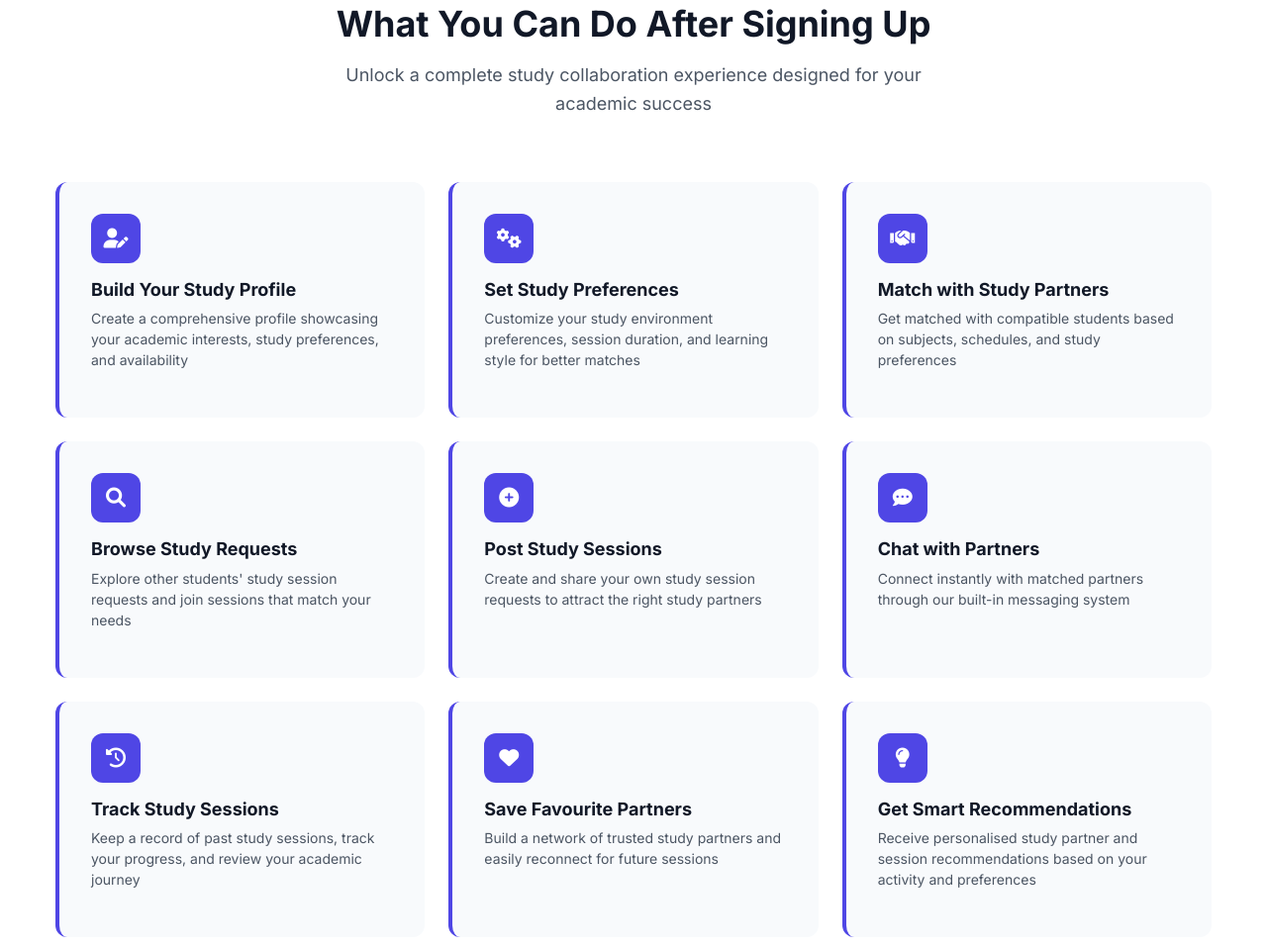
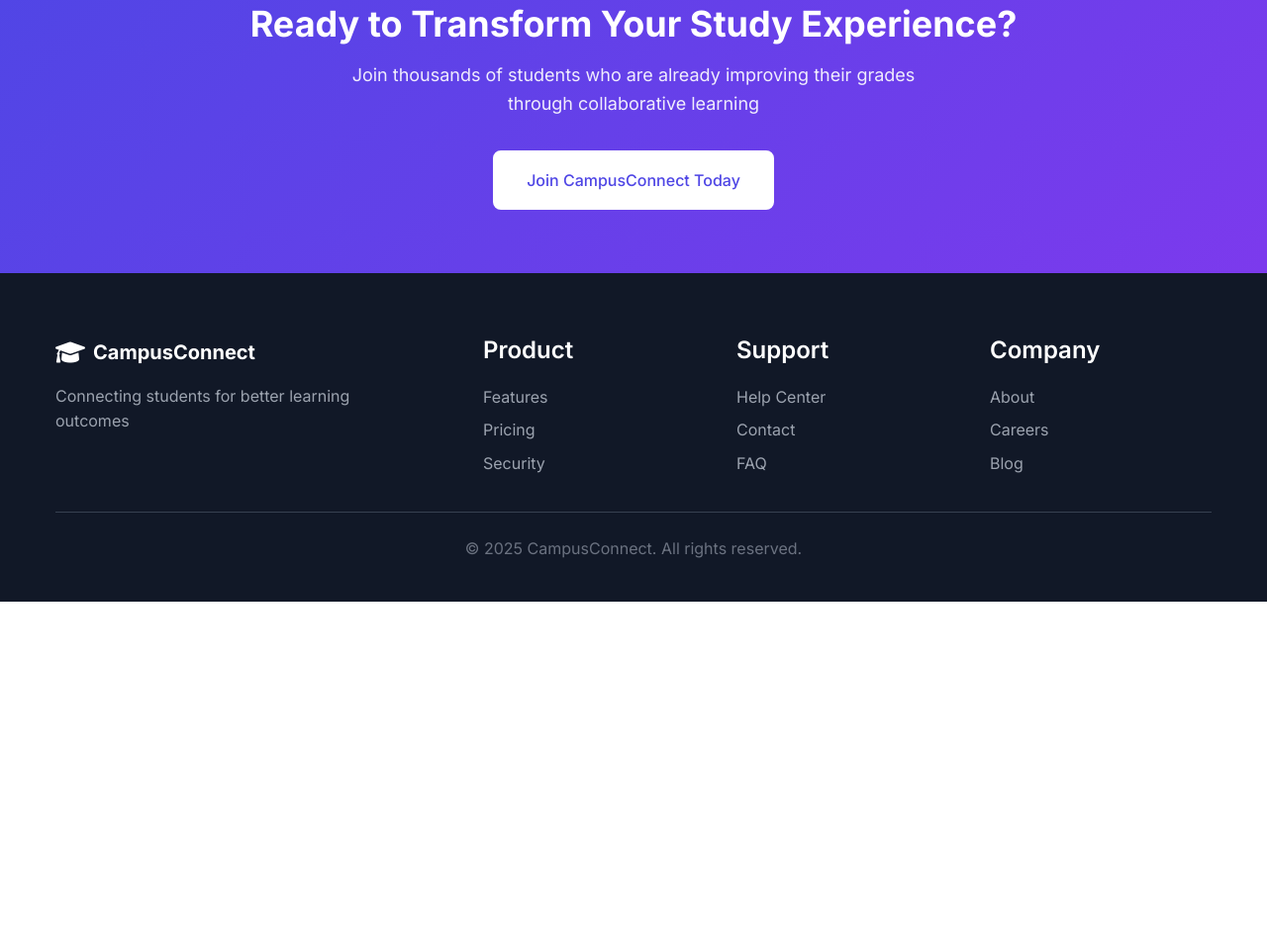
Before and after one commit to YingXuan-RP/c240-project-website, a plain HTML site: page index.html in a window 1280 px wide. Shown: the part 2401-3360 px from the top of the page at 99% size. After the commit the page ends 3009 px from the top, so only its background shows below. Drawn offline with Linux system fonts and the light colour scheme.

Commit message:
Remove 'What You Can Do After Signing Up' section - keep only Study Hub dashboard

```diff
--- a/index.html
+++ b/index.html
@@ -178,81 +178,6 @@
                     </div>
                     <h3>Peer Reviews</h3>
                     <p>Rate and review study partners to build trust in the community</p>
-                </div>
-            </div>
-        </div>
-    </section>
-
-    <!-- What You Can Do Section -->
-    <section class="what-you-can-do">
-        <div class="container">
-            <div class="section-header">
-                <h2>What You Can Do After Signing Up</h2>
-                <p>Unlock a complete study collaboration experience designed for your academic success</p>
-            </div>
-            <div class="capabilities-grid">
-                <div class="capability-item">
-                    <div class="capability-icon">
-                        <i class="fas fa-user-edit"></i>
-                    </div>
-                    <h3>Build Your Study Profile</h3>
-                    <p>Create a comprehensive profile showcasing your academic interests, study preferences, and availability</p>
-                </div>
-                <div class="capability-item">
-                    <div class="capability-icon">
-                        <i class="fas fa-cogs"></i>
-                    </div>
-                    <h3>Set Study Preferences</h3>
-                    <p>Customize your study environment preferences, session duration, and learning style for better matches</p>
-                </div>
-                <div class="capability-item">
-                    <div class="capability-icon">
-                        <i class="fas fa-handshake"></i>
-                    </div>
-                    <h3>Match with Study Partners</h3>
-                    <p>Get matched with compatible students based on subjects, schedules, and study preferences</p>
-                </div>
-                <div class="capability-item">
-                    <div class="capability-icon">
-                        <i class="fas fa-search"></i>
-                    </div>
-                    <h3>Browse Study Requests</h3>
-                    <p>Explore other students' study session requests and join sessions that match your needs</p>
-                </div>
-                <div class="capability-item">
-                    <div class="capability-icon">
-                        <i class="fas fa-plus-circle"></i>
-                    </div>
-                    <h3>Post Study Sessions</h3>
-                    <p>Create and share your own study session requests to attract the right study partners</p>
-                </div>
-                <div class="capability-item">
-                    <div class="capability-icon">
-                        <i class="fas fa-comment-dots"></i>
-                    </div>
-                    <h3>Chat with Partners</h3>
-                    <p>Connect instantly with matched partners through our built-in messaging system</p>
-                </div>
-                <div class="capability-item">
-                    <div class="capability-icon">
-                        <i class="fas fa-history"></i>
-                    </div>
-                    <h3>Track Study Sessions</h3>
-                    <p>Keep a record of past study sessions, track your progress, and review your academic journey</p>
-                </div>
-                <div class="capability-item">
-                    <div class="capability-icon">
-                        <i class="fas fa-heart"></i>
-                    </div>
-                    <h3>Save Favourite Partners</h3>
-                    <p>Build a network of trusted study partners and easily reconnect for future sessions</p>
-                </div>
-                <div class="capability-item">
-                    <div class="capability-icon">
-                        <i class="fas fa-lightbulb"></i>
-                    </div>
-                    <h3>Get Smart Recommendations</h3>
-                    <p>Receive personalised study partner and session recommendations based on your activity and preferences</p>
                 </div>
             </div>
         </div>
```
